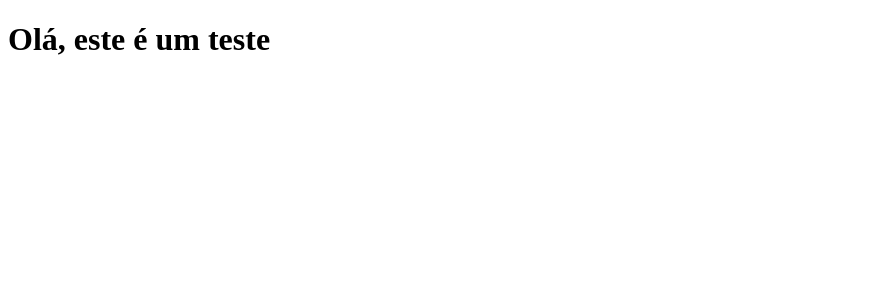
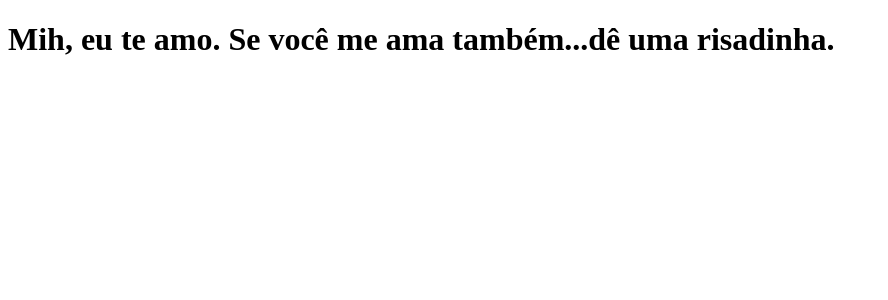
Before and after one commit to thiagoaugust/tabnews-clone, a Next.js app: page / in a window 1280 px wide. Shown: the top 300 px of the page, without its empty margins (0-888 px from the left). Built offline with nearby package versions, Linux system fonts and the light colour scheme.

Commit message:
Texto home page

```diff
--- a/pages/index.js
+++ b/pages/index.js
@@ -1,5 +1,5 @@
 function Home(){
-    return <h1>Olá, este é um teste</h1>
+    return <h1>Mih, eu te amo. Se você me ama também...dê uma risadinha.</h1>
 }
 
 export default Home;
```
